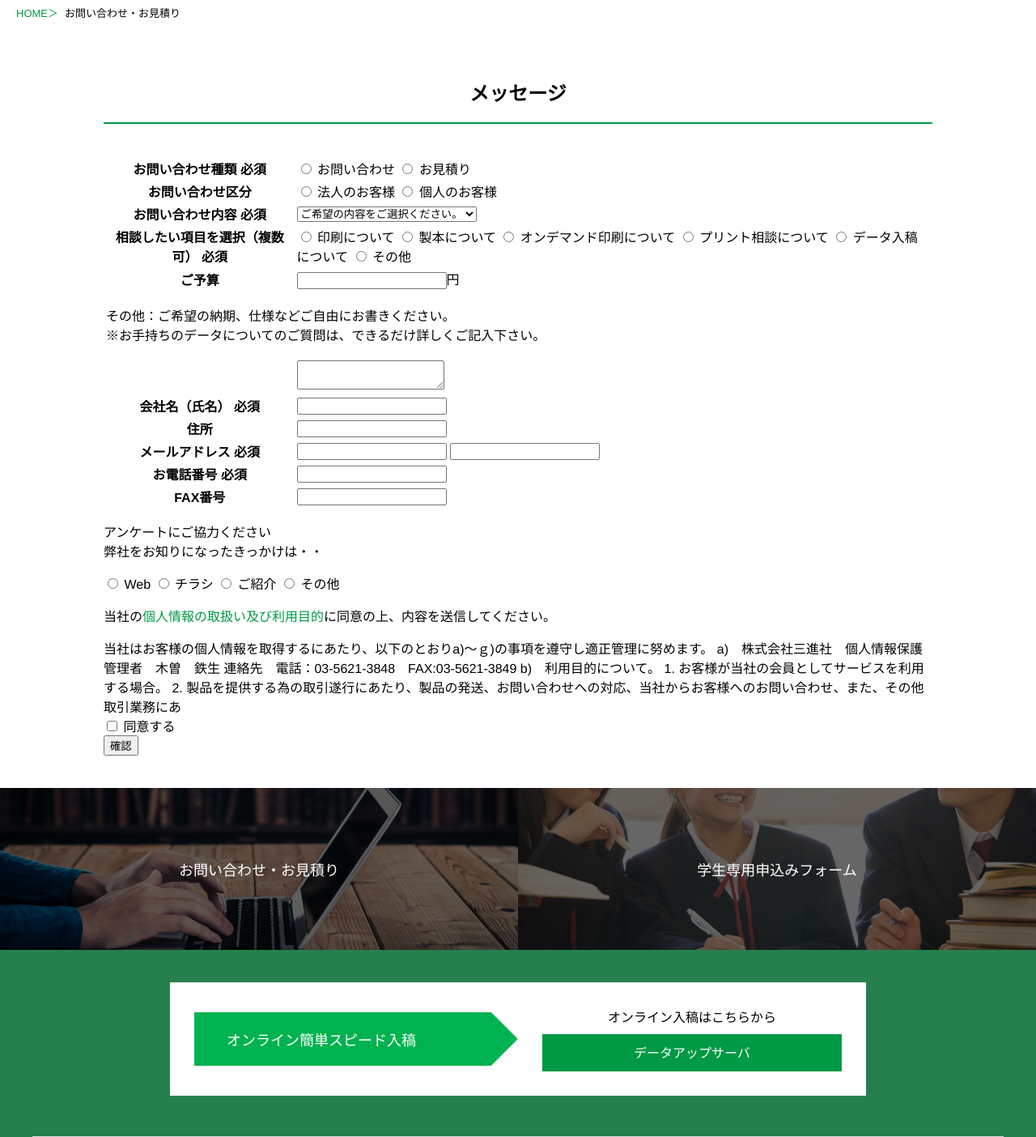
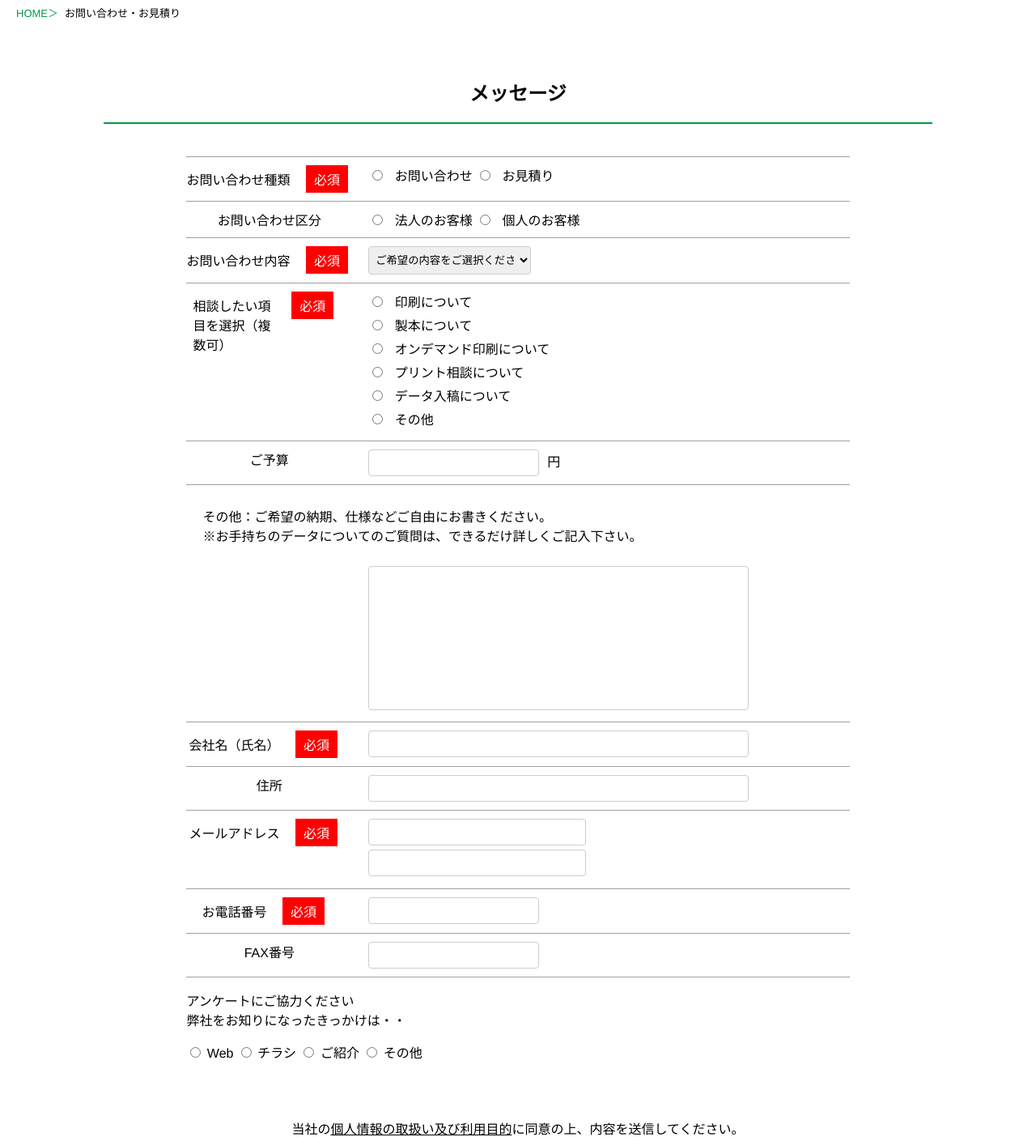
Before and after one commit to iolite-staff/sanshinsya.co.jp, a PHP site: page /contact/ in a window 1280 px wide. Shown: the part 284-1688 px from the top of the page at 81% size. Run offline with PHP 8.4, Linux system fonts and the light colour scheme; some web fonts are replaced.

Commit message:
お問い合わせページのスタイル設定反映

```diff
--- a/css/screen.css
+++ b/css/screen.css
@@ -1027,3 +1027,106 @@ body{
 	text-align: center;
 	margin: 100px 0;
 }
+
+/* #sub_contents_area form */
+#sub_contents_area span.mast {
+	content: "必須";
+	display: inline-block;
+	background-color: #ff0000;
+	color: #ffffff;
+	padding: 5px 10px;
+	margin: 0 15px;
+}
+#sub_contents_area .form_area .form_table .input_list > label,
+#sub_contents_area .form_area .form_table .input_list > input {
+	display: block;
+	margin-bottom: 5px;
+	vertical-align: middle;
+}
+#sub_contents_area .form_area input,
+#sub_contents_area .form_area select,
+#sub_contents_area .form_area textarea {
+	border: #cdcdcd 1px solid;
+	border-radius: 0.25rem;
+	padding: 0.5rem 0.25rem;
+	margin-right: 10px;
+}
+#sub_contents_area .form_area textarea {
+	height: 10rem;
+	line-height: 1.25rem;
+	resize: none;
+}
+#sub_contents_area .privacy_area input[type="checkbox"] {
+	width: 17px;
+	height: 17px;
+	margin: 0 5px;
+	vertical-align: middle;
+}
+#sub_contents_area table.form_table {
+	width: 100%;
+	border-collapse: collapse;
+}
+#sub_contents_area table.form_table tbody tr {
+	border-bottom: #A0A0A0 1px solid;
+}
+#sub_contents_area table.form_table tbody tr.no_border {
+	border: none;
+}
+#sub_contents_area table.form_table tbody tr.no_border th,
+#sub_contents_area table.form_table tbody tr.no_border td{
+	padding-bottom: 0;
+}
+#sub_contents_area table.form_table tbody tr:first-child {
+	border-top: #A0A0A0 1px solid;
+}
+#sub_contents_area table.form_table tbody tr th,
+#sub_contents_area table.form_table tbody tr td {
+	padding: 10px 0;
+	white-space: nowrap;
+	vertical-align: top;
+	box-sizing: border-box;
+}
+#sub_contents_area table.form_table tbody tr th > span {
+	white-space: normal;
+	display: inline-block;
+	text-align: left;
+	baseline-source: first;
+}
+#sub_contents_area table.form_table tbody tr th {
+	font-weight: normal;
+}
+#sub_contents_area table.form_table tbody tr th.white_normal {
+	white-space: normal;
+}
+#sub_contents_area table.form_table tbody tr th.white_normal > span:first-child{
+	max-width: 50%;
+}
+#sub_contents_area table.form_table tbody tr td {
+	padding: 10px 20px;
+}
+#sub_contents_area .privacy_area > p a:link {
+	color: #000000;
+	text-decoration: underline;
+}
+#sub_contents_area .privacy_area .scroll_message {
+	height: 265px;
+	margin-bottom: 10px;
+	padding: 20px;
+	border: #9f9f9f 1px solid;
+	overflow-y: scroll;
+	box-sizing: border-box;
+	text-align: left;
+}
+#sub_contents_area .privacy_area,
+#sub_contents_area .button_area {
+	text-align: center;
+}
+#sub_contents_area .button_area .btn{
+	display: inline-block;
+	min-width: 130px;
+	padding: 0.75rem 1.25rem;
+	color: #ffffff;
+	background-color: #28AE5E;
+	border: none;
+	cursor: pointer;
+}
--- a/css/screen_pc.css
+++ b/css/screen_pc.css
@@ -354,6 +354,37 @@ body>footer ul.bnr .bg02{
 	height: 283px;
 }
 
+/* #sub_contents_area form */
+#sub_contents_area .form_area,
+#sub_contents_area .enquete_area {
+	width: 80%;
+	margin: 0 auto;
+}
+#sub_contents_area .privacy_area {
+	width: 60%;
+	margin: 70px auto;
+}
+#sub_contents_area table.form_table {
+	border-collapse: collapse;
+}
+#sub_contents_area table.form_table tbody tr th {
+	width: 25%;
+}
+#sub_contents_area .form_area input.w_lg,
+#sub_contents_area .form_area select.w_lg,
+#sub_contents_area .form_area textarea.w_lg {
+	width: 80%;
+}
+#sub_contents_area .form_area input.w_md,
+#sub_contents_area .form_area select.w_md,
+#sub_contents_area .form_area textarea.w_md {
+	width: 45%;
+}
+#sub_contents_area .form_area input.w_sm,
+#sub_contents_area .form_area select.w_sm,
+#sub_contents_area .form_area textarea.w_sm {
+	width: 35%;
+}
 /* sp */
 
 #sub_contents_area #sp_message{
```
